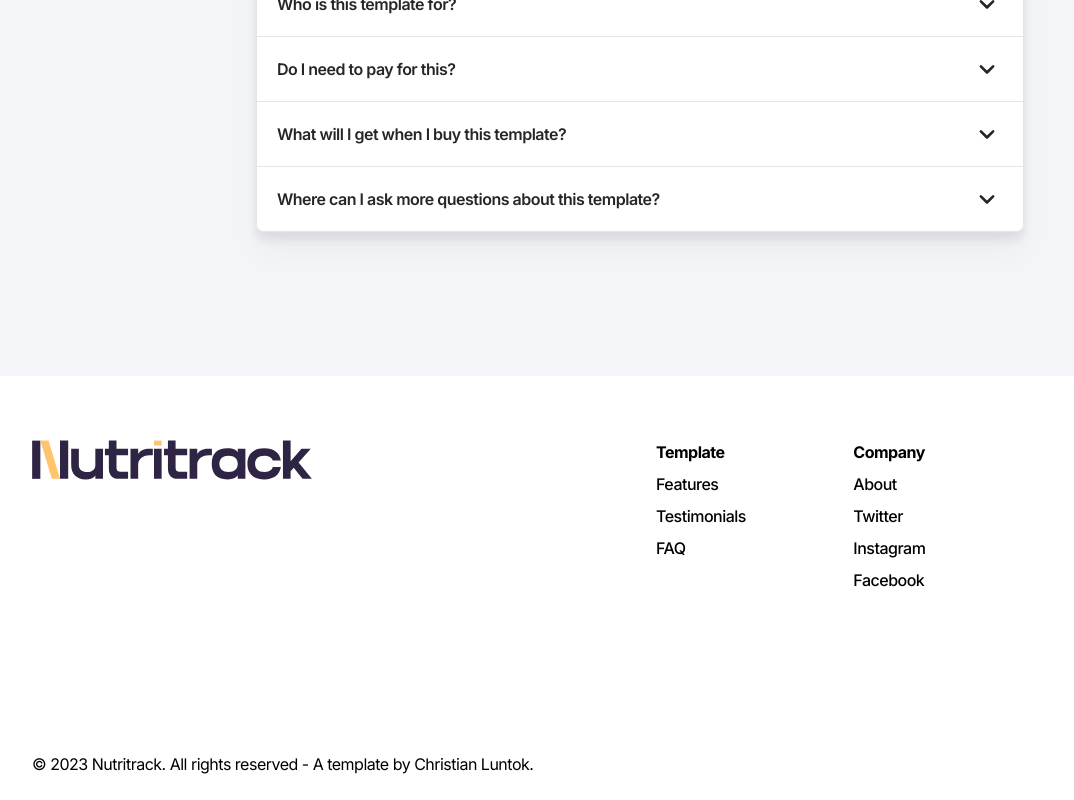
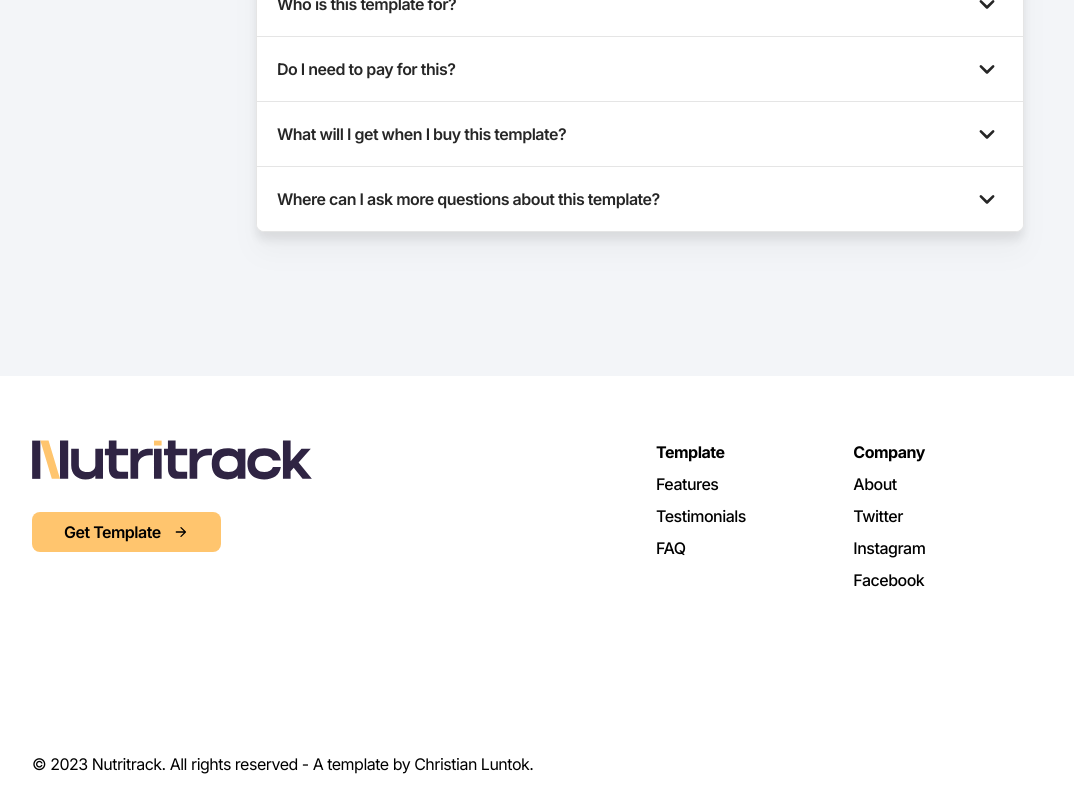
Before and after one commit to sunshine0213/nutritrack, a Next.js app: page / in a window 1280 px wide. Shown: the part 4848-5648 px from the top of the page, without its empty margins (0-1074 px from the left). Built offline with nearby package versions, Linux system fonts and the light colour scheme.

Commit message:
Update: Added get template button on footer.

```diff
--- a/components/Footer/Footer.js
+++ b/components/Footer/Footer.js
@@ -1,6 +1,8 @@
 import { SectionContainer } from "@components/Section";
 import Link from "next/link";
 import Image from "next/image";
+import { ButtonGroup } from "@components/Button";
+import { Icon } from "@iconify/react";
 
 const DATA = [
     {
@@ -58,7 +60,7 @@ export const Footer = () => {
                 <div className="footer--content-container py-16">
                     <div className="footer-links mb-12 grid grid-cols-2 gap-8 md:mb-16 md:grid-cols-8 lg:grid-cols-12">
                         <div className="col-span-6">
-                            <div className="footer--logo">
+                            <div className="footer--logo grid gap-8">
                                 <Link href="/">
                                     <Image
                                         src="/nutritrack.svg"
@@ -69,6 +71,17 @@ export const Footer = () => {
                                         priority
                                     />
                                 </Link>
+                                {/* Get Template button; remove if not used */}
+                                <ButtonGroup alignment="left">
+                                    <a
+                                        role="button"
+                                        href="https://avenuelabs.lemonsqueezy.com/checkout/buy/df8ccd46-fa63-4384-b2aa-c4c9b8ad3ef0?embed=1"
+                                        className="btn btn--secondary lemonsqueezy-button"
+                                    >
+                                        Get Template
+                                        <Icon icon="material-symbols:arrow-forward-rounded" />
+                                    </a>
+                                </ButtonGroup>
                             </div>
                         </div>
                         <div className="col-span-6">
```
